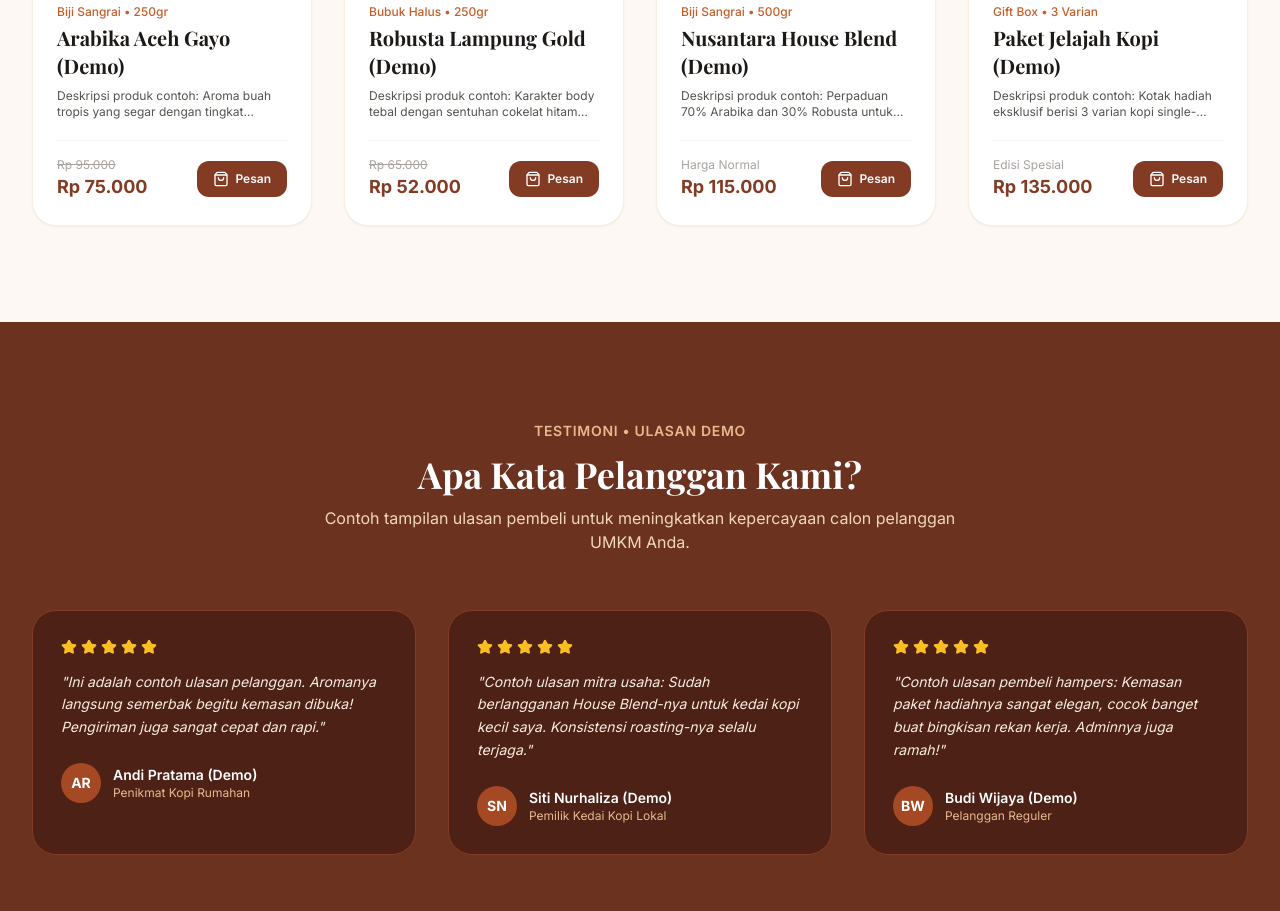
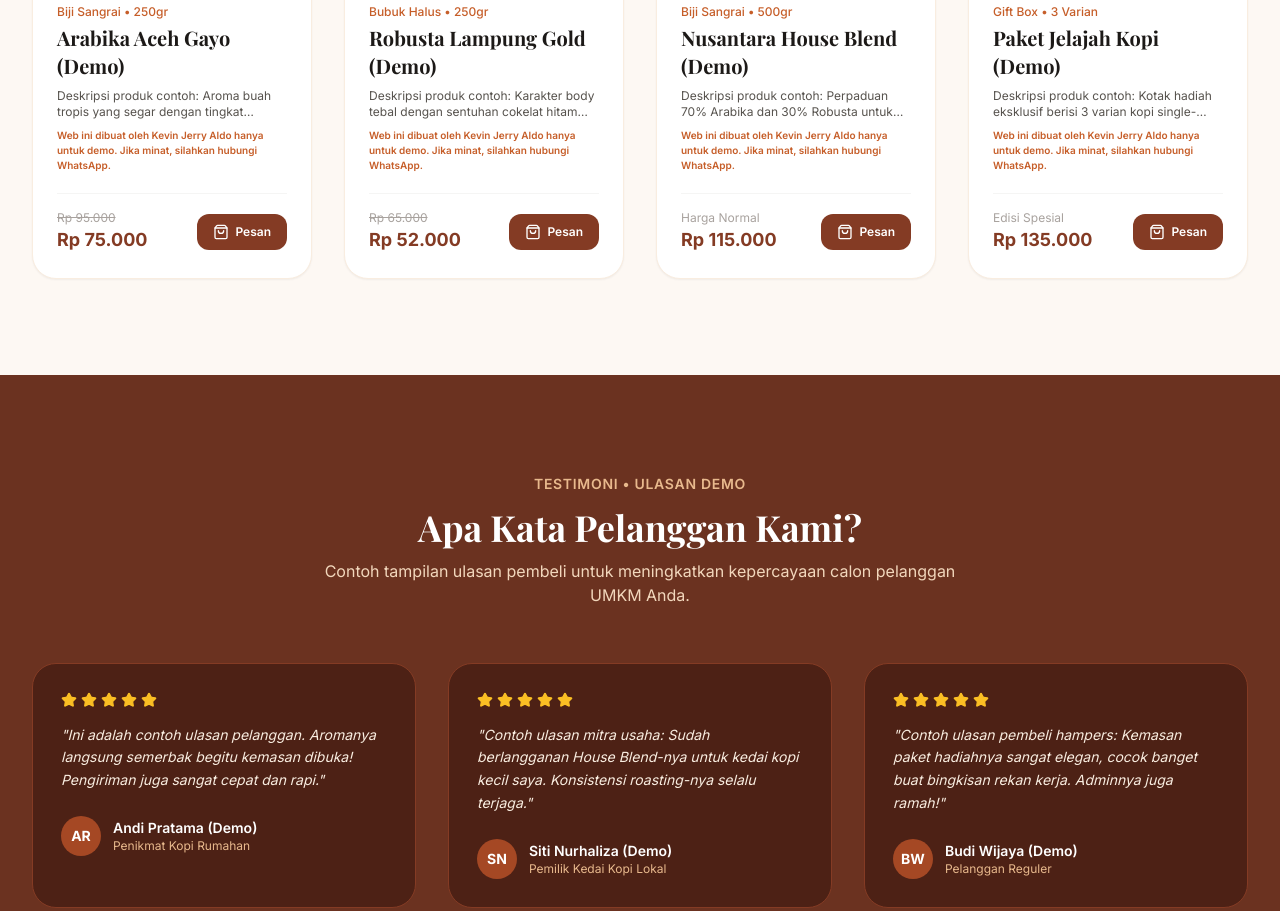
Before and after one commit to ujangkalera134/Umkm, a plain HTML site: page index.html in a window 1280 px wide. Shown: the part 1980-2891 px from the top of the page. Drawn offline with nearby package versions, Linux system fonts and the light colour scheme; a web font is replaced by a local one.

Commit message:
Update index.html

```diff
--- a/index.html
+++ b/index.html
@@ -256,6 +256,9 @@
                         <p class="text-xs text-stone-600 mt-2 line-clamp-2 flex-grow">
                             Deskripsi produk contoh: Aroma buah tropis yang segar dengan tingkat keasaman seimbang dan aftertaste manis.
                         </p>
+                        <p class="text-[10px] text-brand-600 font-semibold mt-2">
+                            Web ini dibuat oleh Kevin Jerry Aldo hanya untuk demo. Jika minat, silahkan hubungi WhatsApp.
+                        </p>
                         <div class="mt-5 pt-4 border-t border-stone-100 flex items-center justify-between">
                             <div>
                                 <span class="text-xs text-stone-400 line-through block">Rp 95.000</span>
@@ -287,6 +290,9 @@
                         <p class="text-xs text-stone-600 mt-2 line-clamp-2 flex-grow">
                             Deskripsi produk contoh: Karakter body tebal dengan sentuhan cokelat hitam pekat, cocok untuk kopi susu kekinian.
                         </p>
+                        <p class="text-[10px] text-brand-600 font-semibold mt-2">
+                            Web ini dibuat oleh Kevin Jerry Aldo hanya untuk demo. Jika minat, silahkan hubungi WhatsApp.
+                        </p>
                         <div class="mt-5 pt-4 border-t border-stone-100 flex items-center justify-between">
                             <div>
                                 <span class="text-xs text-stone-400 line-through block">Rp 65.000</span>
@@ -314,6 +320,9 @@
                         <h3 class="font-serif text-xl font-bold text-stone-900 mt-1">Nusantara House Blend (Demo)</h3>
                         <p class="text-xs text-stone-600 mt-2 line-clamp-2 flex-grow">
                             Deskripsi produk contoh: Perpaduan 70% Arabika dan 30% Robusta untuk menghasilkan krema tebal dan rasa karamel.
+                        </p>
+                        <p class="text-[10px] text-brand-600 font-semibold mt-2">
+                            Web ini dibuat oleh Kevin Jerry Aldo hanya untuk demo. Jika minat, silahkan hubungi WhatsApp.
                         </p>
                         <div class="mt-5 pt-4 border-t border-stone-100 flex items-center justify-between">
                             <div>
@@ -345,6 +354,9 @@
                         <h3 class="font-serif text-xl font-bold text-stone-900 mt-1">Paket Jelajah Kopi (Demo)</h3>
                         <p class="text-xs text-stone-600 mt-2 line-clamp-2 flex-grow">
                             Deskripsi produk contoh: Kotak hadiah eksklusif berisi 3 varian kopi single-origin ukuran 100gr beserta kartu ucapan.
+                        </p>
+                        <p class="text-[10px] text-brand-600 font-semibold mt-2">
+                            Web ini dibuat oleh Kevin Jerry Aldo hanya untuk demo. Jika minat, silahkan hubungi WhatsApp.
                         </p>
                         <div class="mt-5 pt-4 border-t border-stone-100 flex items-center justify-between">
                             <div>
@@ -505,7 +517,7 @@
                                 <i data-lucide="message-circle" class="w-5 h-5"></i>
                                 <span>Hubungi via WhatsApp</span>
                             </button>
-                            <p class="text-xs text-stone-400">Nomor WA Demo: +62 812-3456-7890</p>
+                            <p class="text-xs text-stone-400">Nomor WA: +62 823-1610-5291</p>
                         </div>
                     </div>
                 </div>
@@ -551,8 +563,8 @@
         // Set tahun dinamis di footer
         document.getElementById('year').textContent = new Date().getFullYear();
 
-        // Nomor WhatsApp Demo (Ganti dengan nomor asli UMKM Anda nanti, format 628xxx)
-        const DEMO_WA_NUMBER = "6281234567890";
+        // Nomor WhatsApp (Disesuaikan ke nomor baru)
+        const DEMO_WA_NUMBER = "6282316105291";
 
         // Fungsi untuk membuka WhatsApp dengan pesan otomatis
         function orderWhatsApp(message) {
```
